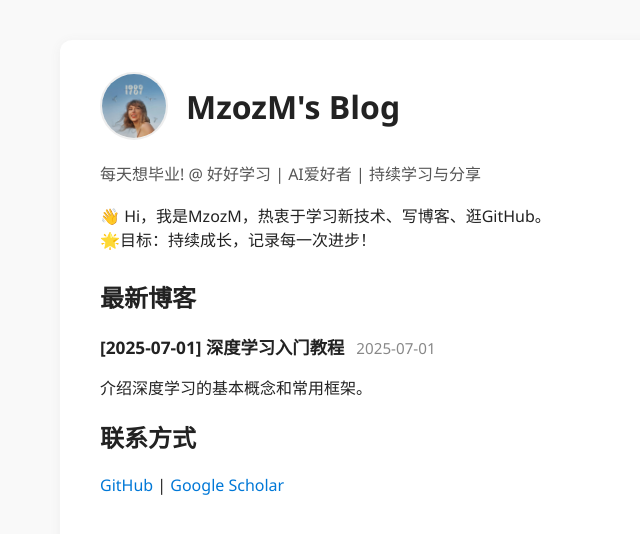
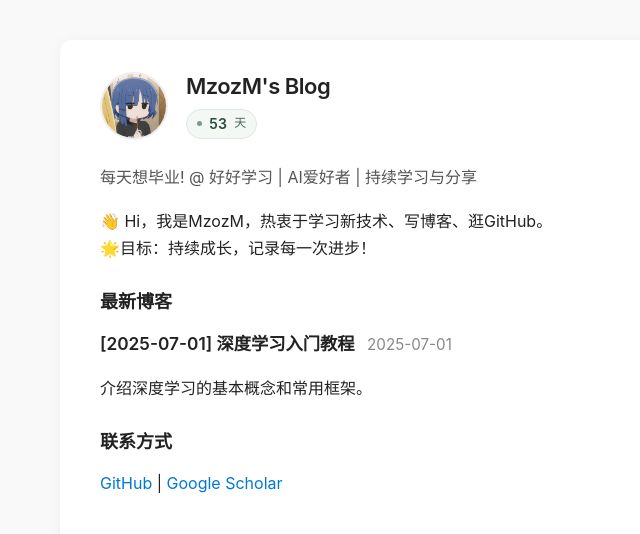
Before and after one commit to MzozM/MzozM.github.io, a plain HTML site: page index.html in a window 1280 px wide. Shown: the whole page, without its empty margins (190-830 px from the left). Drawn offline with Linux system fonts and the light colour scheme.

Commit message:
feat: 更新主页头像和 GitHub 链接，添加年末倒计时

```diff
--- a/index.html
+++ b/index.html
@@ -4,28 +4,41 @@
     <meta charset="UTF-8">
     <title>MzozM | 博客</title>
     <meta name="viewport" content="width=device-width, initial-scale=1">
-    <link rel="icon" type="image/jpeg" href="1.jpg">
+    <link rel="icon" type="image/png" href="github-avatar.png">
     <style>
-        body { font-family: 'Segoe UI', Arial, sans-serif; margin: 40px; background: #f9f9f9; color: #222; }
+        /* 全页继承同一字体栈；苹果设备使用系统字体，其他平台使用本地替代字体。 */
+        html { font-family: -apple-system, BlinkMacSystemFont, "PingFang SC", "Hiragino Sans GB", "Segoe UI", "Microsoft YaHei", system-ui, sans-serif; }
+        body { margin: 40px; background: #f9f9f9; color: #222; font-size: 16px; font-weight: 400; line-height: 1.65; }
         .container { max-width: 700px; margin: auto; background: #fff; padding: 32px 40px; border-radius: 12px; box-shadow: 0 2px 12px #eee; }
-        h1 { margin-top: 0; display: flex; align-items: center; gap: 18px; }
-        .avatar { width: 64px; height: 64px; border-radius: 50%; object-fit: cover; border: 2px solid #eee; }
+        .profile-header { display: flex; align-items: center; gap: 18px; margin-bottom: 24px; }
+        h1 { margin: 0; font-size: 22px; font-weight: 600; line-height: 1.25; letter-spacing: -0.5px; }
+        h2 { font-size: 18px; font-weight: 600; line-height: 1.4; }
+        .countdown { display: inline-flex; align-items: center; gap: 7px; margin-top: 8px; padding: 4px 10px; border: 1px solid #dce8e3; border-radius: 999px; background: #f3f8f5; color: #486659; font-size: 12px; line-height: 1.4; }
+        .countdown[hidden] { display: none; }
+        .countdown::before { content: ""; width: 5px; height: 5px; border-radius: 50%; background: #7a9b89; }
+        .countdown-days { color: #294b3b; font-size: 14px; font-weight: 600; font-variant-numeric: tabular-nums; }
+        .avatar { flex-shrink: 0; width: 64px; height: 64px; border-radius: 50%; object-fit: cover; border: 2px solid #eee; }
         .info { color: #555; margin-bottom: 18px; }
         a { color: #0078d7; text-decoration: none; }
         a:hover { text-decoration: underline; }
         .section { margin-bottom: 28px; }
         .blog-list { list-style: none; padding: 0; }
         .blog-list li { margin-bottom: 14px; }
-        .blog-title { font-weight: bold; font-size: 1.08em; }
+        .blog-title { font-weight: 600; font-size: 1.08em; }
         .blog-date { color: #888; font-size: 0.95em; margin-left: 8px; }
     </style>
 </head>
 <body>
     <div class="container">
-        <h1>
-            <img src="1.jpg" alt="头像" class="avatar">
-            MzozM's Blog
-        </h1>
+        <header class="profile-header">
+            <img src="github-avatar.png" alt="MzozM 的 GitHub 头像" class="avatar">
+            <div>
+                <h1>MzozM's Blog</h1>
+                <div class="countdown" id="countdown" role="timer" hidden>
+                    <span class="countdown-days" id="countdown-days"></span><span>天</span>
+                </div>
+            </div>
+        </header>
         <div class="info">
             每天想毕业! @ 好好学习 | AI爱好者 | 持续学习与分享
         </div>
@@ -42,13 +55,38 @@
                     <span class="blog-title">[2025-07-01] 深度学习入门教程</span>
                     <span class="blog-date">2025-07-01</span>
                     <p>介绍深度学习的基本概念和常用框架。</p>
+                </li>
+            </ul>
+        </div>
         <div class="section">
             <h2>联系方式</h2>
             <p>
-                <a href="mailto:
-                <a href="https://github.com/mzozm">GitHub</a> | <a href="https://scholar.google.com/">Google Scholar</a>
+                <a href="https://github.com/MzozM/">GitHub</a> | <a href="https://scholar.google.com/">Google Scholar</a>
             </p>
         </div>
     </div>
+    <script>
+        // 按访客本地日期倒数到当年 12 月 31 日；当天为 0 天，跨年自动重置。
+        const millisecondsPerDay = 24 * 60 * 60 * 1000;
+        const countdownRefreshMilliseconds = 1000;
+
+        function updateCountdown(today = new Date()) {
+            const countdown = document.getElementById("countdown");
+            const year = today.getFullYear();
+            // 将日历日期映射为 UTC，避免夏令时造成一天不足或超过 24 小时。
+            const targetDay = Date.UTC(year, 11, 31);
+            const currentDay = Date.UTC(today.getFullYear(), today.getMonth(), today.getDate());
+            const remainingDays = Math.max(0, Math.round((targetDay - currentDay) / millisecondsPerDay));
+            document.getElementById("countdown-days").textContent = remainingDays;
+            countdown.setAttribute("aria-label", `距离 ${year} 年 12 月 31 日还有 ${remainingDays} 天`);
+            countdown.hidden = false;
+        }
+
+        updateCountdown();
+        setInterval(updateCountdown, countdownRefreshMilliseconds);
+        document.addEventListener("visibilitychange", () => {
+            if (!document.hidden) updateCountdown();
+        });
+    </script>
 </body>
 </html>
```
Also changed, not shown: github-avatar.png (added).
